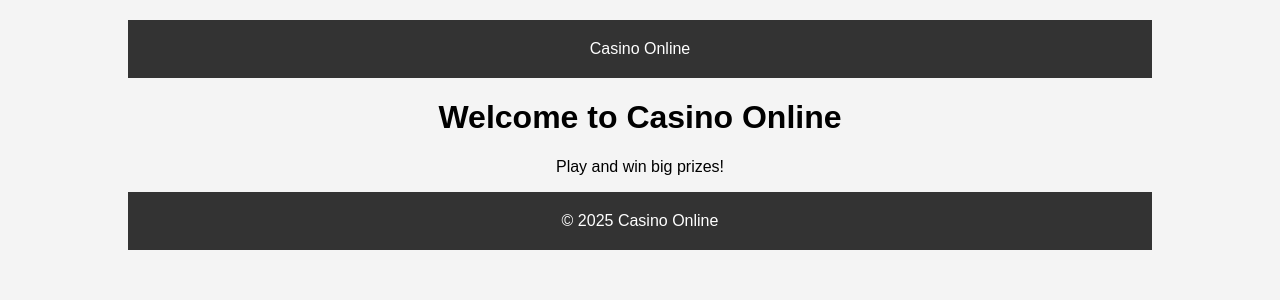
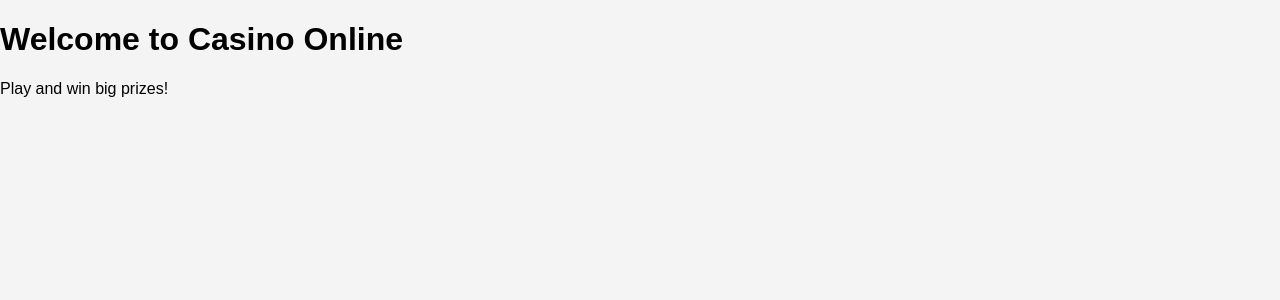
Before and after one commit to Msnewbee/nextjs, a Next.js app: page / in a window 1280 px wide. Shown: the top 300 px of the page. Built offline with nearby package versions, Linux system fonts and the light colour scheme.

Commit message:
Update layout.tsx

```diff
--- a/app/layout.tsx
+++ b/app/layout.tsx
@@ -1,13 +1,11 @@
-import "./globals.css"; // Path sudah benar karena ada di app/
+import './globals.css';
 
 export default function RootLayout({ children }: { children: React.ReactNode }) {
-  return (
-    <html lang="en">
-      <body className="container mx-auto p-4">
-        <header className="py-4 text-center text-xl font-bold">Casino Online</header>
-        <main>{children}</main>
-        <footer className="py-4 text-center text-sm">&copy; 2025 Casino Online</footer>
-      </body>
-    </html>
-  );
+    return (
+        <html lang="id">
+            <body>
+                {children}
+            </body>
+        </html>
+    );
 }
```
